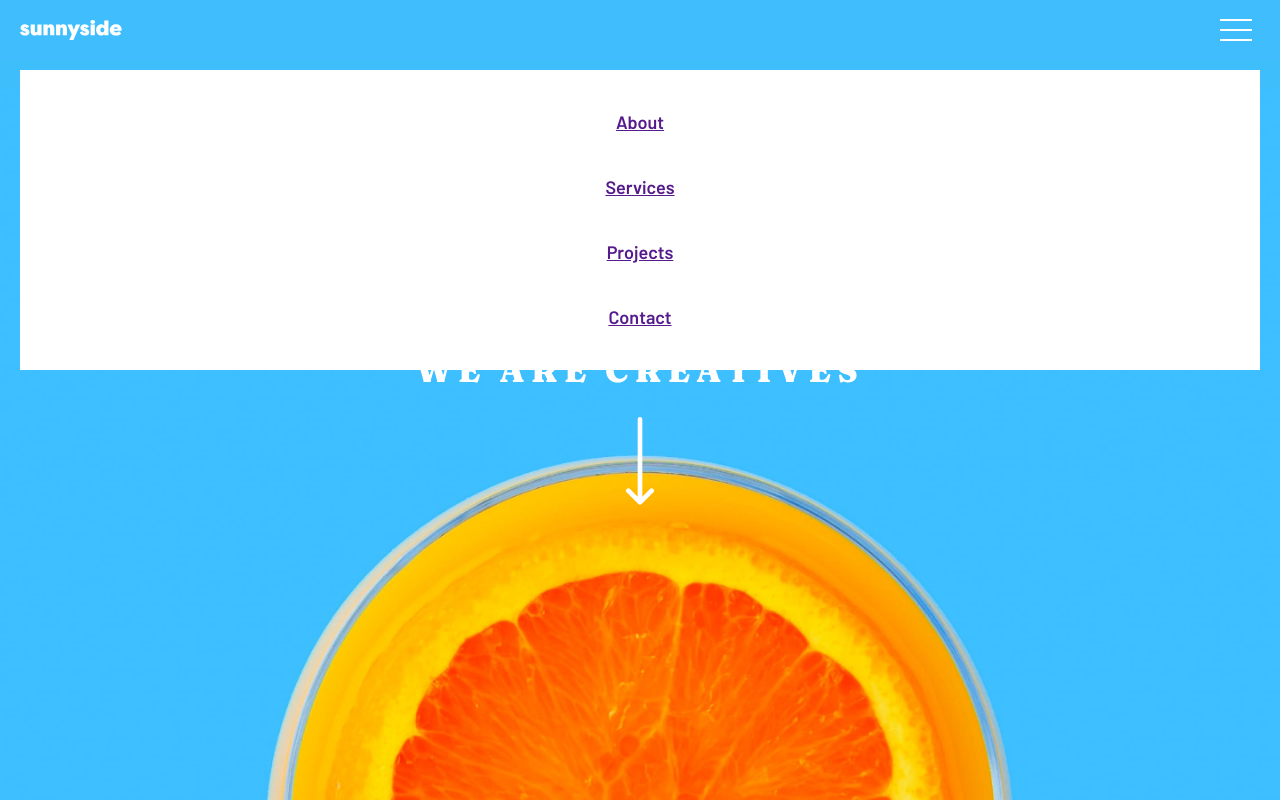
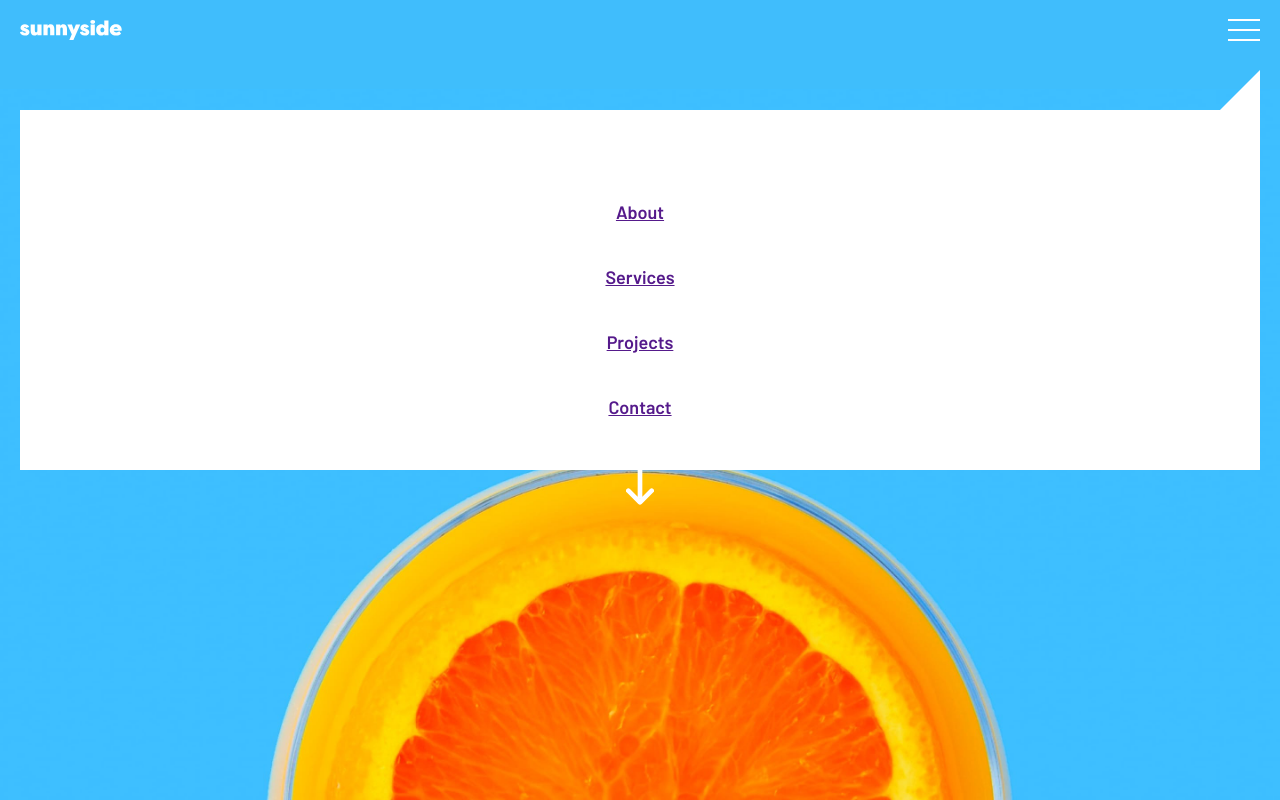
Before and after one commit to severidade/sunnyside-agency-landing-page-main, a plain HTML site: page index.html in a window 1280 px wide. Both pictures are taken after a click on the element 1236 px from the left and 30 px from the top of the page. Shown: the top 800 px of the page. Drawn offline with Linux system fonts and the light colour scheme.

Commit message:
Atualizando menu

```diff
--- a/js/navbar.js
+++ b/js/navbar.js
@@ -1,8 +1,9 @@
 class MobileNavbar {
-  constructor(mobileMenu, navList, navLinks) {
+  constructor(mobileMenu, navList, navLinks, body) {
     this.mobileMenu = document.querySelector(mobileMenu);
     this.navList = document.querySelector(navList);
     this.navLinks = document.querySelectorAll(navLinks);
+    this.corpo = document.querySelector(body)
     this.activeClass = "active";
 
     this.handleClick = this.handleClick.bind(this);
@@ -18,14 +19,17 @@ class MobileNavbar {
     });
   }
 
-  handleClick() {
+  handleClick(event) {
+    if (event.type === 'touchend') event.preventDefault();
     this.navList.classList.toggle(this.activeClass);
-    // this.mobileMenu.classList.toggle(this.activeClass);
+    this.mobileMenu.classList.toggle(this.activeClass);
+    this.corpo.classList.toggle(this.activeClass);
     this.animateLinks();
   }
 
   addClickEvent() {
     this.mobileMenu.addEventListener("click", this.handleClick);
+    this.mobileMenu.addEventListener("touchend", this.handleClick);
     // this.mobileMenu.addEventListener("click", () => console.log("ola"));
   }
 
@@ -41,5 +45,6 @@ const mobileNavbar = new MobileNavbar(
   ".mobile-menu",
   ".nav-list",
   ".nav-list li",
+  "body",
 );
 mobileNavbar.init();
--- a/js/scroll2.js
+++ b/js/scroll2.js
@@ -35,12 +35,12 @@ function smoothScrollTo(endX, endY, duration) {
       clearInterval(timer);
     }
     window.scroll(newX, newY);
-  }, 1000 / 60);
+  }, 1000 / 61);
 }
 
 function scrollToId(event){
   event.preventDefault();
-  const distanceFromTheTop = getDistanceFromTheTop(event.target) - 0;
+  const distanceFromTheTop = getDistanceFromTheTop(event.target) - 60;
   // nativeScroll(distanceFromTheTop);
   smoothScrollTo(0, distanceFromTheTop, 1000);
 }
--- a/style/style.css
+++ b/style/style.css
@@ -34,6 +34,12 @@ body {
   font-size: 18px;
 }
 
+/*para evitar o scroll quando o menu mobile estiver ativo" */
+body.active {
+  /* position: fixed; */
+  touch-action: none;
+}
+
 /* Estilos de texto*/
 h2 {
   font-family: 'Fraunces', serif;
@@ -58,7 +64,7 @@ nav {
   display: flex;
   align-items: center;
   padding: 0 20px;
-  position: relative;
+  position: fixed;
   left: 0;
   top: 0;
   z-index: 3;
@@ -82,28 +88,66 @@ nav h1 {
   width: 32px;
   height: 2px;
   background: #fff;
-  margin: 8px;
+  margin: 8px 0;
   transition: 0.3s;
 }
 
 .nav-list {
   position: absolute;
+  height: 0px;
   width: calc(100vw - 40px);
-  height: 300px;
   list-style: none;
   top: 70px;
-  background-color: rgba(255, 255, 255);
+  right: 20px;
   display: flex;
   flex-direction: column;
   justify-content: center;
   align-items: center;
-  padding: 40px;
+  overflow: hidden;
   gap: 40px;
-  display: none;
+  font-display: flex;
+  transition: 0.3s ease-in;
 }
 
 .nav-list.active {
-  display: flex;
+  height: 400px;
+  width: calc(100vw - 40px);
+  padding: 120px 40px 40px 40px;
+}
+
+.mobile-menu.active::after {
+  content: "";
+  position: absolute;
+  left: 0;
+  top: 0;
+  width: 100%;
+  height: 100vh;
+  margin-top: 0;
+  background: rgba(17, 17, 16, 0);
+  /*essa classe serve para liberar o scroll */
+}
+
+/* fundo branco menu mobile */
+.nav-list::before {
+  content: "";
+  position: absolute;
+  right: 0;
+  top: 0;
+  width: 0;
+  height: 0;
+  border-bottom: 100px solid #fff;
+  border-left: 100px solid transparent;
+}
+
+.nav-list::after {
+  content: "";
+  position: absolute;
+  left: 0;
+  top: 40px;
+  width: 100%;
+  height: calc(100% - 40px);
+  background-color: #fff;
+  z-index: -1;
 }
 
 .nav-list li {
@@ -114,11 +158,11 @@ nav h1 {
 @keyframes navLinkFade {
   from {
     opacity: 0;
-    transform: translateX(50px);
+    transform: translateY(-50px);
   }
   to {
     opacity: 1;
-    transform: translateX(0);
+    transform: translateY(0);
   }
 }
 
@@ -129,7 +173,7 @@ nav h1 {
 .section_00.hero_section {
   align-items: flex-start;
   grid-template-columns: 100%;
-  /* margin-top: 60px; */
+  margin-top: 60px;
 }
 
 div[class^="section"] {
```
